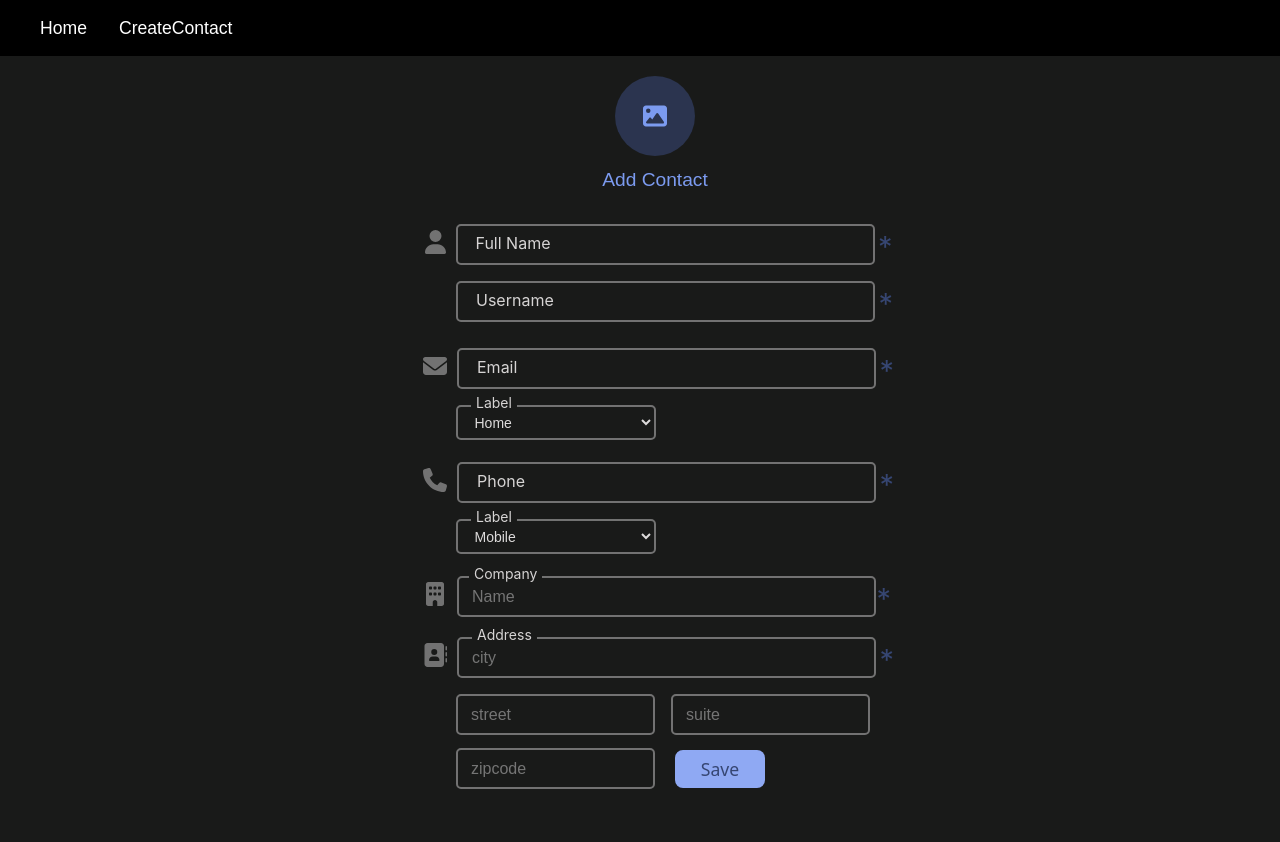
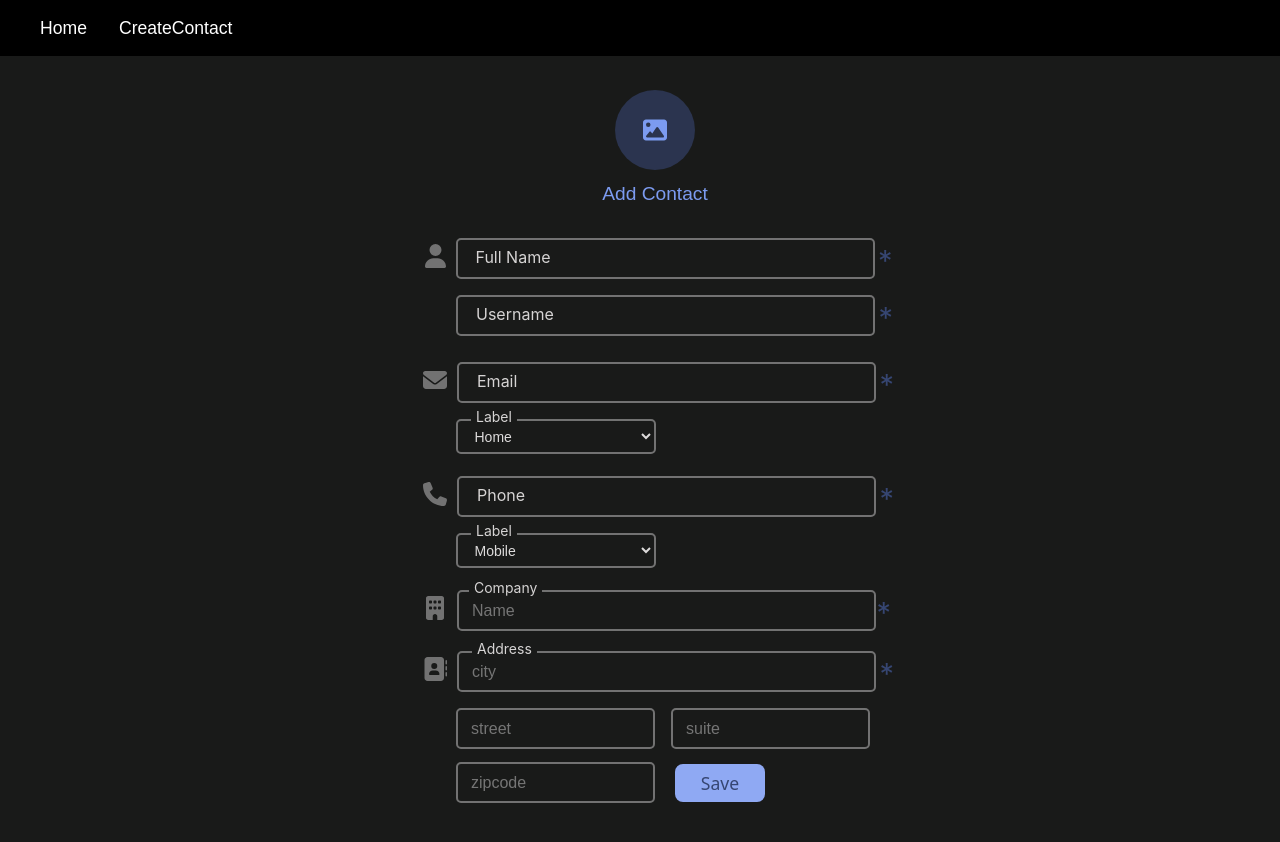
Before and after one commit to utkarsh680/CONTACT_MANAGER, a React (Create React App) app: page /create-contact in a window 1280 px wide. Shown: the top 842 px of the page. Built offline with nearby package versions, Linux system fonts and the light colour scheme; no server answers.

Commit message:
some new changes in responsive

```diff
--- a/src/pages/Home.js
+++ b/src/pages/Home.js
@@ -26,9 +26,11 @@ const Home = () => {
 
   return (
     <div className={styles.box}>
+
       {contacts.map((contact) => {
         return (
           <div key={contact.id}>
+
             <div className={styles.contactBox} >
               <div className={styles.contactItemBox}>
                 <div className={styles.header}>
@@ -99,6 +101,7 @@ const Home = () => {
               </div>
             </div>
           </div>
+
         );
       })}
     </div>
--- a/src/styles/CreateContact.module.css
+++ b/src/styles/CreateContact.module.css
@@ -26,7 +26,6 @@ code {
  display: -moz-flex;
  display: -ms-flex;
  display: -o-flex;
-
  display: flex;
  flex-direction: column;
  justify-content: center;
@@ -45,7 +44,7 @@ code {
 }
 
 .profileAdd{
-  margin-top: 20px;
+  margin-top: 90px;
   display: flex;
   flex-direction: column;
   align-items: center;
--- a/src/styles/Home.module.css
+++ b/src/styles/Home.module.css
@@ -10,6 +10,7 @@
   background-repeat: no-repeat;
   opacity: 0.9;
   background-position: fixed;
+  margin-top: 40px;
 }
 ::-webkit-scrollbar{
   width: 0px;
@@ -25,9 +26,10 @@
   margin: 10px;
   color: grey;
   position: relative;
-
 }
 .header {
+
+
   position: absolute;
   column-gap: 0.8rem;
   display: flex;
--- a/src/styles/Navbar.module.css
+++ b/src/styles/Navbar.module.css
@@ -3,11 +3,10 @@
     padding: 0.1rem;
     display: flex;
     align-items: center;
-    position: sticky;
-    column-gap: 2rem;
+    position: fixed;
     top: 0;
     z-index: 1;
-   width: 100%;
+    width: 100%;
 }
 
 .list {
```
Also changed, not shown: src/index.css (+5 -6 lines).
